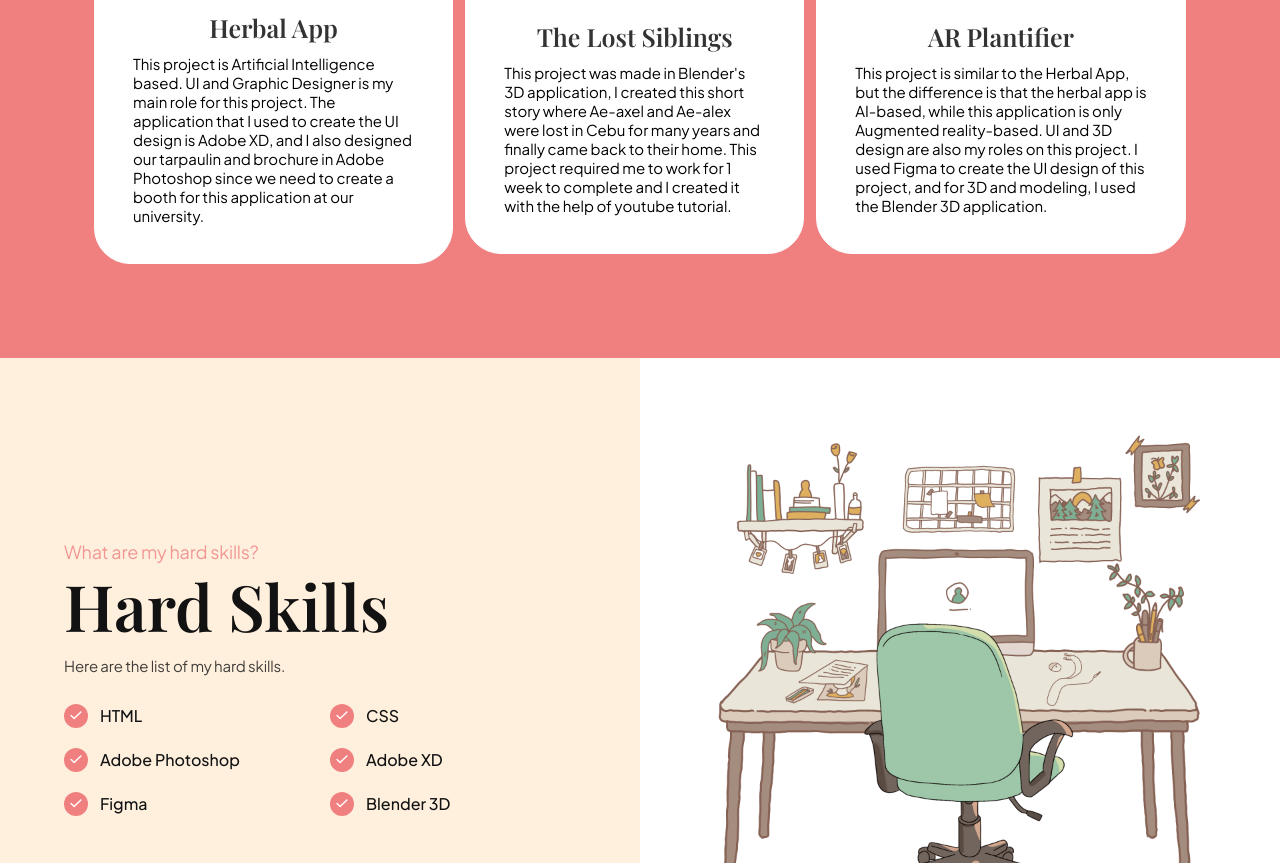
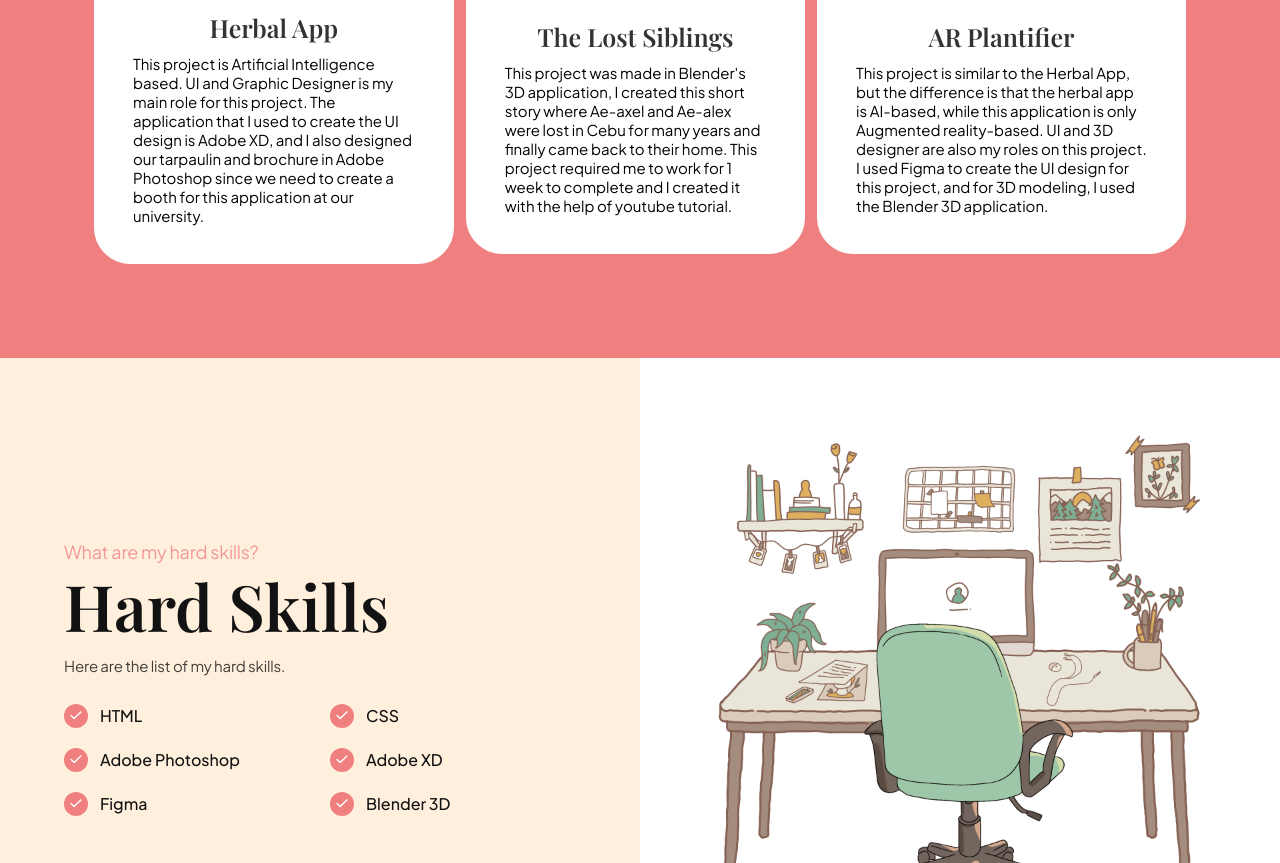
Before and after one commit to jrsmllr/jrsmllr.com, a plain HTML site: page index.html in a window 1280 px wide. Shown: the part 2218-3081 px from the top of the page. Drawn offline with nearby package versions, Linux system fonts and the light colour scheme.

Commit message:
index.html

```diff
--- a/index.html
+++ b/index.html
@@ -172,7 +172,7 @@
           <div class="projects__card-rating">
 
             <p> This project is similar to the Herbal App, but the difference is that
-              the herbal app is AI-based, while this application is only Augmented reality-based. UI and 3D design are also my roles on this project. I used Figma to create the UI design of this project, and for 3D and modeling, I used the Blender 3D application.</p>
+              the herbal app is AI-based, while this application is only Augmented reality-based. UI and 3D designer are also my roles on this project. I used Figma to create the UI design for this project, and for 3D modeling, I used the Blender 3D application.</p>
           </div>
 
         </a>
```
